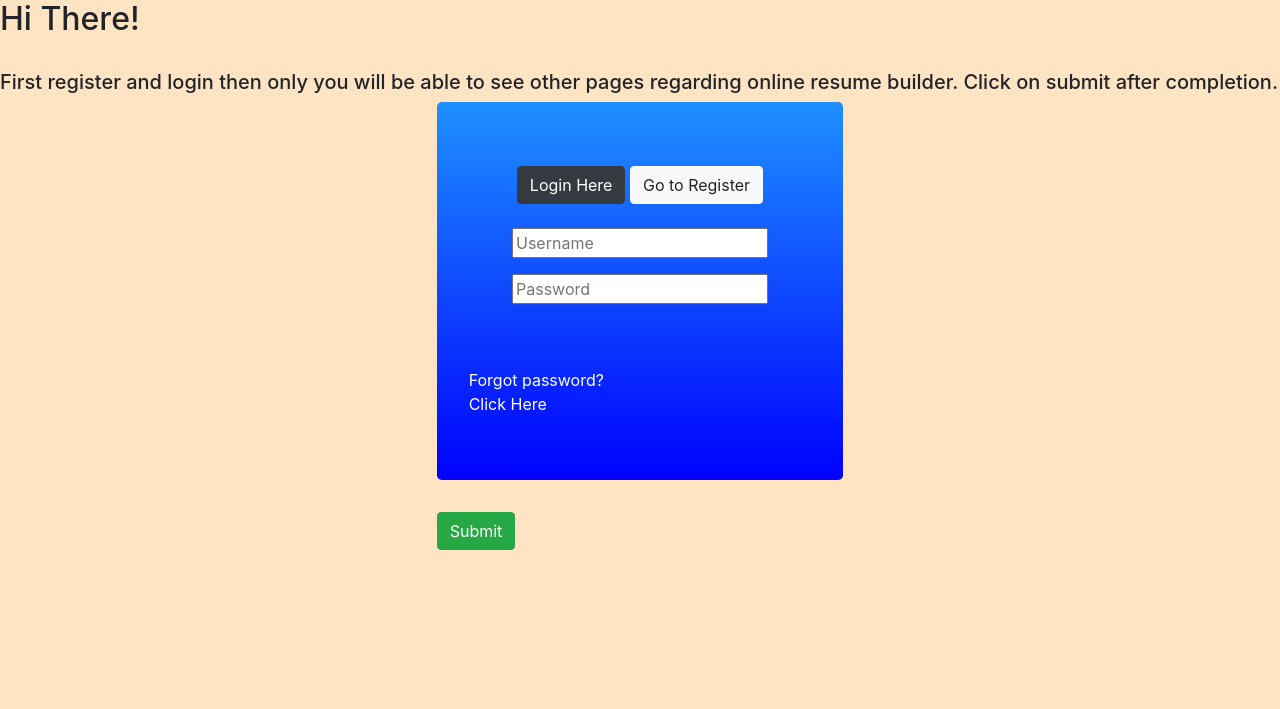
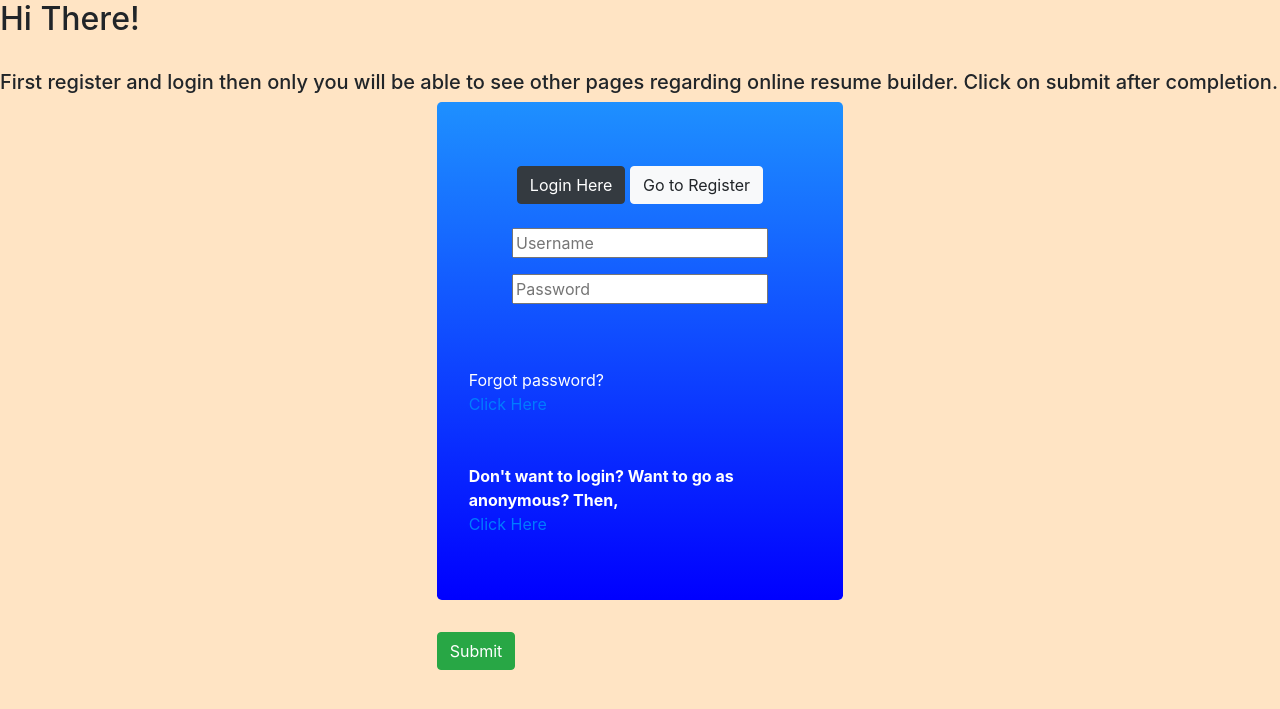
Before and after one commit to ABKumbhar/resume-live, a Django app: template accounts/templates/accounts/login.html in a window 1280 px wide. Shown: the top 709 px of the page. Run offline with Django 3.2, Linux system fonts and the light colour scheme; the template is opened without the code that fills it, so the values that code supplies are empty; some libraries are stand-ins or nearby versions.

Commit message:
Changed login

```diff
--- a/abcd/settings.py
+++ b/abcd/settings.py
@@ -24,7 +24,7 @@ BASE_DIR = os.path.dirname(os.path.dirname(os.path.abspath(__file__)))
 SECRET_KEY = 'dc4x0gvkphut7m)a9*fe7zcz4*$jar@f*1eblf-&eudls_9jgr'
 
 # SECURITY WARNING: don't run with debug turned on in production!
-DEBUG = True
+DEBUG = False
 
 ALLOWED_HOSTS = ['resumebuilder-ani.herokuapp.com','127.0.0.1',]
 
--- a/accounts/templates/accounts/feedback.html
+++ b/accounts/templates/accounts/feedback.html
@@ -91,8 +91,7 @@
 
 <script type="text/javascript">
   function popup() {
-    setTimeout(function(){ alert("Thanks for submitting feedback"); }, 3000);
-  }
+   alert("Thanks for submitting feedback");}
 
 </script>
 
--- a/accounts/templates/accounts/login.html
+++ b/accounts/templates/accounts/login.html
@@ -43,7 +43,11 @@
        {{i}}
       {% endfor %}
       <br>
-      <div class="forgot">  Forgot password? </div> <a href={% url 'reset_password' %} class="forgot">Click Here</a>
+      <div class="forgot">  Forgot password? </div> <a href={% url 'reset_password' %} >Click Here</a>
+      <br>
+      <br>
+      <br>
+      <div class="forgot">  <b>Don't want to login? Want to go as anonymous? Then,</b> </div> <a href={% url 'home' %} >Click Here</a>
 
       </div>
       <input type="submit" name="Create User" class="btn btn-success">
@@ -71,6 +75,10 @@
 body
 {
 background-color: bisque;}
+a
+{
+  colour: LightGray;
+}
 </style>
 <script src="https://code.jquery.com/jquery-3.3.1.slim.min.js" integrity="sha384-q8i/X+965DzO0rT7abK41JStQIAqVgRVzpbzo5smXKp4YfRvH+8abtTE1Pi6jizo" crossorigin="anonymous"></script>
 <script src="https://cdnjs.cloudflare.com/ajax/libs/popper.js/1.14.7/umd/popper.min.js" integrity="sha384-UO2eT0CpHqdSJQ6hJty5KVphtPhzWj9WO1clHTMGa3JDZwrnQq4sF86dIHNDz0W1" crossorigin="anonymous"></script>
--- a/accounts/urls.py
+++ b/accounts/urls.py
@@ -7,14 +7,14 @@ from . import views
 
 urlpatterns = [
 
-    path('',views.homepage),
+
     path('homepage/',views.homepage,name='home'),
     path('logout/',views.logoutuser,name='logout'),
 
 
     path('about/',views.about),
     path('register/',views.register),
-    path('accounts/login/',views.loginpage,name='login'),
+    path('',views.loginpage,name='login'),
     path('feedback/',views.feedback,name='feedback'),
     path('myprojects/',views.myprojects),
     path('extracurricular/',views.extracurricular),
--- a/accounts/views.py
+++ b/accounts/views.py
@@ -8,11 +8,9 @@ from django.contrib.auth import authenticate,login,logout
 from django.contrib.auth.decorators import login_required
 from django.core.mail import send_mail
 
-@login_required(login_url='login')
 def homepage(request):
     return render(request,'accounts/HomePage.html')
 
-@login_required(login_url='login')
 def about(request):
     gd = Grades.objects.all()
 
@@ -81,13 +79,11 @@ def feedback(request):
 
 
 
-@login_required(login_url='login')
 def myprojects(request):
     mp = Projects.objects.all()
 
     return render(request,'accounts/myprojects.html',{'mp':mp})
 
-@login_required(login_url='login')
 def extracurricular(request):
     ec = ExtraCurricular.objects.all()
 
```
